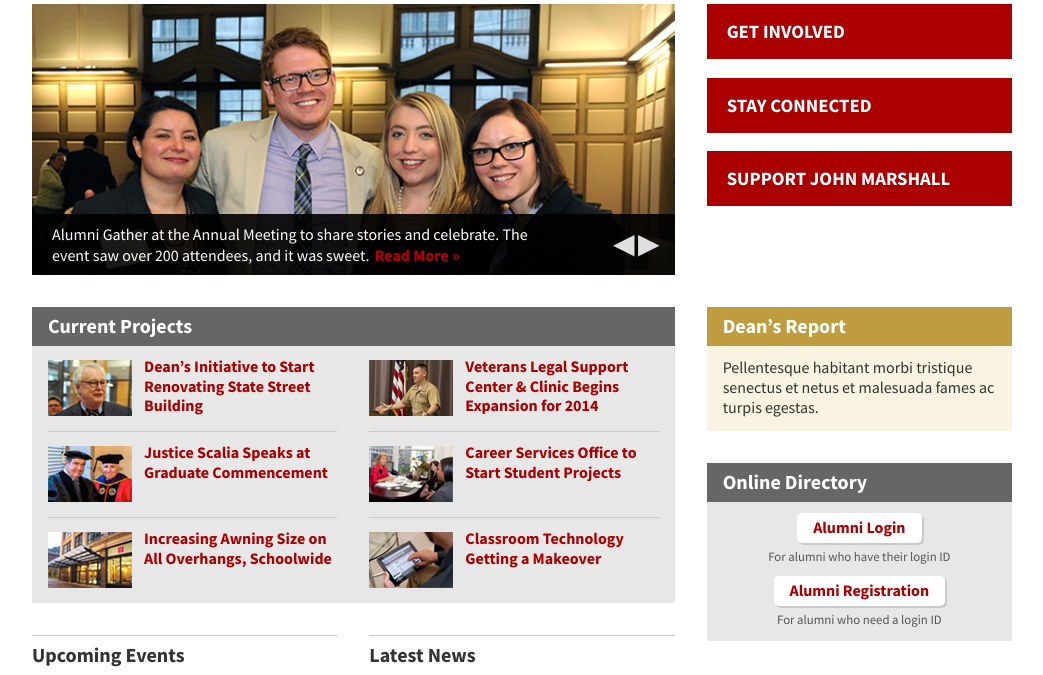
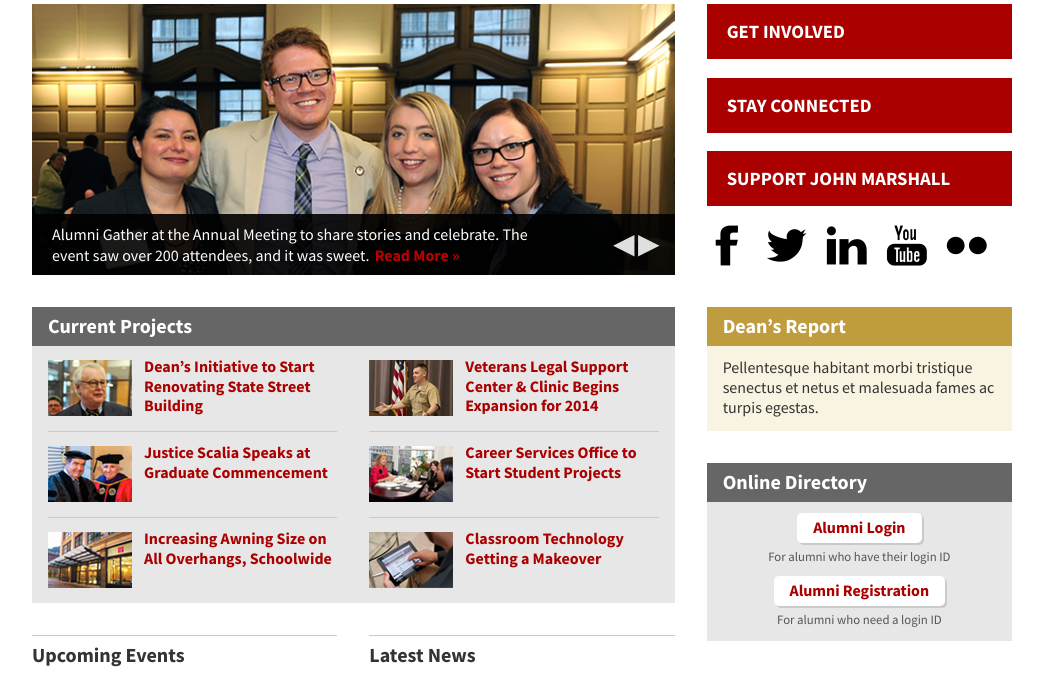
Before and after one commit to stephenkarpeles/alumni.jmls.edu, a PHP site: page / in a window 1280 px wide. Shown: the part 178-853 px from the top of the page, without its empty margins (118-1161 px from the left). Run offline with PHP 8.4, Linux system fonts and the light colour scheme; grey boxes labelled with a size stand in for pictures from a placeholder-image service; some libraries are stand-ins or nearby versions.

Commit message:
Update icon fonts

```diff
--- a/css/main.css
+++ b/css/main.css
@@ -400,6 +400,83 @@ table {
   border-spacing: 0;
 }
 
+@font-face {
+  font-family: 'icomoon';
+  src: url("../fonts/icomoon.eot");
+  src: url("../fonts/icomoon.eot?#iefix") format("embedded-opentype"), url("../fonts/icomoon.ttf") format("truetype"), url("../fonts/icomoon.woff") format("woff"), url("../fonts/icomoon.svg#icomoon") format("svg");
+  font-weight: normal;
+  font-style: normal;
+}
+
+/* line 12, ../sass/vendor/_icon-fonts.scss */
+[class*="icon-"] {
+  font-family: 'icomoon';
+  speak: none;
+  font-style: normal;
+  font-weight: normal;
+  font-variant: normal;
+  text-transform: none;
+  line-height: 1;
+  /* Better Font Rendering =========== */
+  -webkit-font-smoothing: antialiased;
+  -moz-osx-font-smoothing: grayscale;
+}
+
+/* line 26, ../sass/vendor/_icon-fonts.scss */
+.icon-youtube:before {
+  content: "\e601";
+}
+
+/* line 29, ../sass/vendor/_icon-fonts.scss */
+.icon-twitter:before {
+  content: "\e602";
+}
+
+/* line 32, ../sass/vendor/_icon-fonts.scss */
+.icon-search:before {
+  content: "\e603";
+}
+
+/* line 35, ../sass/vendor/_icon-fonts.scss */
+.icon-ribbon:before {
+  content: "\e604";
+}
+
+/* line 38, ../sass/vendor/_icon-fonts.scss */
+.icon-linkedin:before {
+  content: "\e605";
+}
+
+/* line 41, ../sass/vendor/_icon-fonts.scss */
+.icon-info:before {
+  content: "\e606";
+}
+
+/* line 44, ../sass/vendor/_icon-fonts.scss */
+.icon-globe:before {
+  content: "\e607";
+}
+
+/* line 47, ../sass/vendor/_icon-fonts.scss */
+.icon-gift:before {
+  content: "\e608";
+}
+
+/* line 50, ../sass/vendor/_icon-fonts.scss */
+.icon-flickr:before {
+  content: "\e609";
+}
+
+/* line 53, ../sass/vendor/_icon-fonts.scss */
+.icon-facebook:before {
+  content: "\e60a";
+}
+
+/* line 56, ../sass/vendor/_icon-fonts.scss */
+.icon-arrow:before {
+  content: "\e60b";
+}
+
 /* line 5, ../sass/components/_helpers.scss */
 .mar-bot-zero {
   margin-bottom: 0;
@@ -1011,6 +1088,13 @@ hr {
   border-top: 1px solid #cacaca;
   margin: 1.25em 0;
   padding: 0;
+}
+
+/* line 1, ../sass/partials/_social.scss */
+.social {
+  font-family: 'icomoon';
+  font-size: 40px;
+  color: black;
 }
 
 /* -- Setup grids with base class -- */
--- a/index.php
+++ b/index.php
@@ -29,6 +29,16 @@
 				<div class="action-bar"><a href="">Get Involved</a></div>
 				<div class="action-bar"><a href="">Stay Connected</a></div>
 				<div class="action-bar"><a href="">Support John Marshall</a></div>
+
+				<div class="social">
+					<span class="icon-facebook"></span>
+					<span class="icon-twitter"></span>
+					<span class="icon-linkedin"></span>
+					<span class="icon-youtube"></span>
+					<span class="icon-flickr"></span>
+
+				</div>
+
 			</div>
 
 	</div><!-- .grid-wrap -->
--- a/sass/main.scss
+++ b/sass/main.scss
@@ -1,6 +1,7 @@
 // Vendor Dependencies
 @import "compass";
 @import "vendor/normalize";
+@import "vendor/icon-fonts";
 
 // Authored Dependencies
 @import "components/helpers";
@@ -13,6 +14,7 @@
 
 // Partials
 @import "partials/base";
+@import "partials/social";
 
 // Layout
 @import "layout/grid";
--- /dev/null
+++ b/sass/partials/_social.scss
@@ -0,0 +1,4 @@
+.social {
+	font-family: 'icomoon';
+	font-size: 40px;
+	color: black; }
--- /dev/null
+++ b/sass/vendor/_icon-fonts.scss
@@ -0,0 +1,58 @@
+@font-face {
+	font-family: 'icomoon';
+	src:url('../fonts/icomoon.eot');
+	src:url('../fonts/icomoon.eot?#iefix') format('embedded-opentype'),
+		url('../fonts/icomoon.ttf') format('truetype'),
+		url('../fonts/icomoon.woff') format('woff'),
+		url('../fonts/icomoon.svg#icomoon') format('svg');
+	font-weight: normal;
+	font-style: normal;
+}
+
+[class*="icon-"] {
+	font-family: 'icomoon';
+	speak: none;
+	font-style: normal;
+	font-weight: normal;
+	font-variant: normal;
+	text-transform: none;
+	line-height: 1;
+
+	/* Better Font Rendering =========== */
+	-webkit-font-smoothing: antialiased;
+	-moz-osx-font-smoothing: grayscale;
+}
+
+.icon-youtube:before {
+	content: "\e601";
+}
+.icon-twitter:before {
+	content: "\e602";
+}
+.icon-search:before {
+	content: "\e603";
+}
+.icon-ribbon:before {
+	content: "\e604";
+}
+.icon-linkedin:before {
+	content: "\e605";
+}
+.icon-info:before {
+	content: "\e606";
+}
+.icon-globe:before {
+	content: "\e607";
+}
+.icon-gift:before {
+	content: "\e608";
+}
+.icon-flickr:before {
+	content: "\e609";
+}
+.icon-facebook:before {
+	content: "\e60a";
+}
+.icon-arrow:before {
+	content: "\e60b";
+}
```
Also changed, not shown: compass_app_log.txt (+9 -0 lines), html-header.php (deleted, +0 -15 lines), fonts/icomoon.ttf (added), fonts/icomoon.woff (added), sass/_search.scss (deleted), 2 other files.
